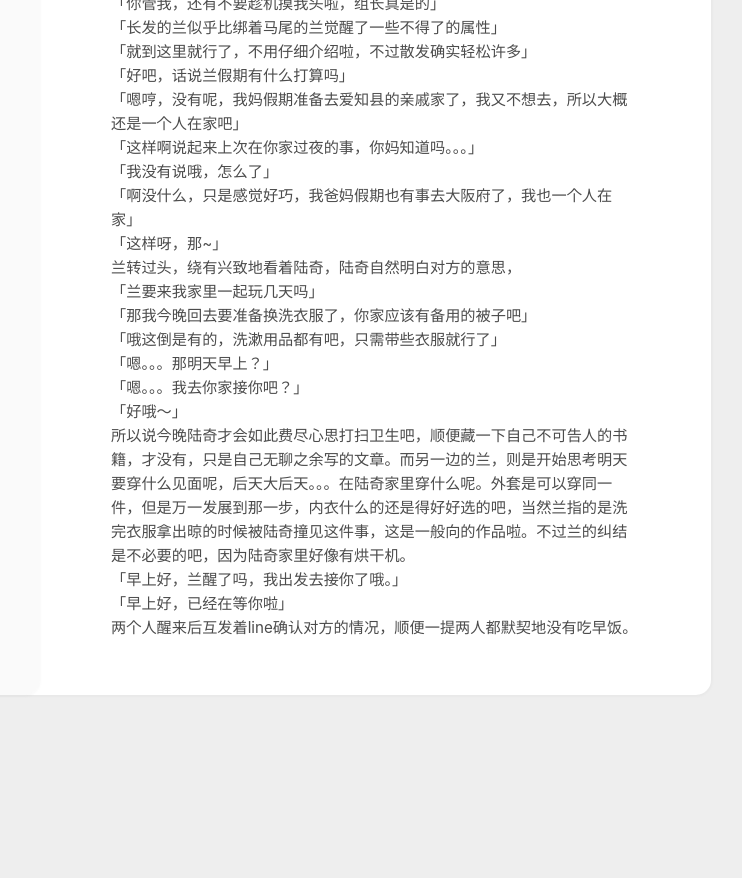
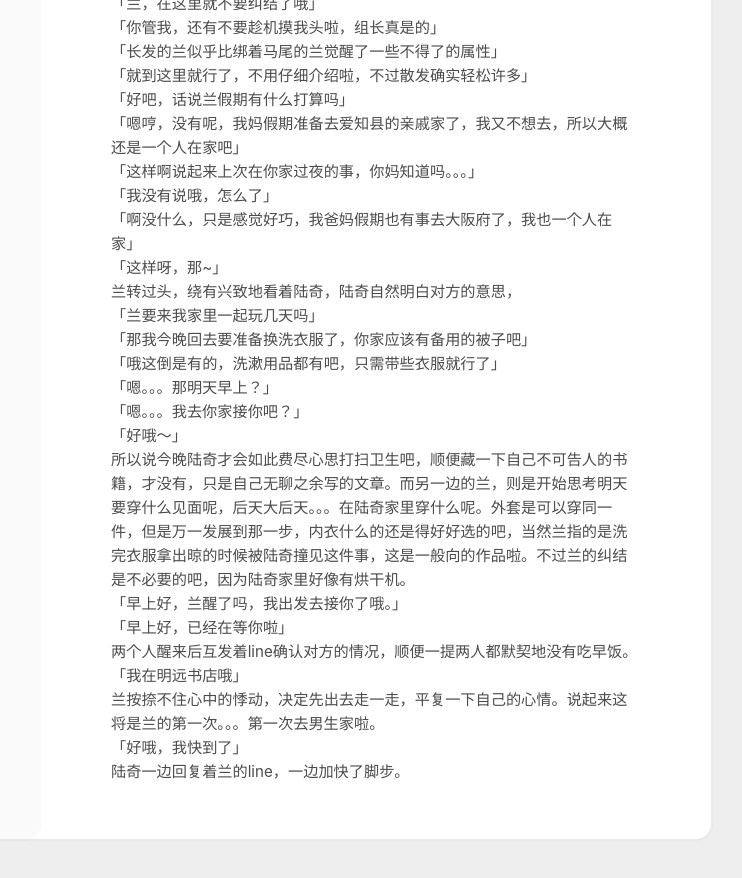
Before and after one commit to latalealice/latalealice.github.io, a Jekyll site: the page built from _posts/2021-12-20-第一次还请多关照.md, in a window 1280 px wide and 900 px high, scrolled down 1220 px. Shown: the top 878 px of the window, without its empty margins (409-1151 px from the left). Built offline with Jekyll 4.4.1, drawn with Linux system fonts in a browser that asks for light colours; before the commit the page ends 1976 px from its top, so only the background shows below that; some of the changed text lies outside the part shown.

Commit message:
Update 2021-12-20-第一次还请多关照.md

```diff
--- a/_posts/2021-12-20-第一次还请多关照.md
+++ b/_posts/2021-12-20-第一次还请多关照.md
@@ -3,7 +3,7 @@ layout: post
 category: 不起眼女主角培育法
 title: 第一次还请多关照。
 ---
-## 我开始美丽的际遇，你来自东或西都没有太大的关系
+## 我开始美丽的际遇，你来自东或西都没有太大的关系，
 「我开始美丽的际遇，你来自东或西，都没太大的关系」
 小说的开头如是写到，来到异乡开启新生活的主人公。。。停，现在是九月三十号的晚上，刚刚那个只是桌子上的小说啦，真正的主人公陆奇正在紧张地准备着东西招待明天的客人。这一切都要从昨晚不负责任的父母谈起。
 「啊？你们要回老家干嘛」
@@ -53,3 +53,7 @@ title: 第一次还请多关照。
 「早上好，兰醒了吗，我出发去接你了哦。」
 「早上好，已经在等你啦」
 两个人醒来后互发着line确认对方的情况，顺便一提两人都默契地没有吃早饭。
+「我在明远书店哦」
+兰按捺不住心中的悸动，决定先出去走一走，平复一下自己的心情。说起来这将是兰的第一次。。。第一次去男生家啦。
+「好哦，我快到了」
+陆奇一边回复着兰的line，一边加快了脚步。
```
